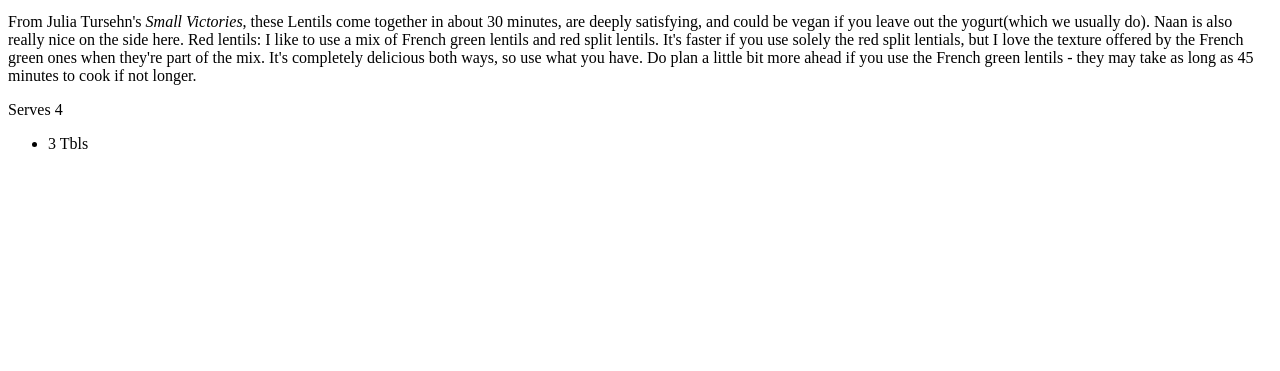
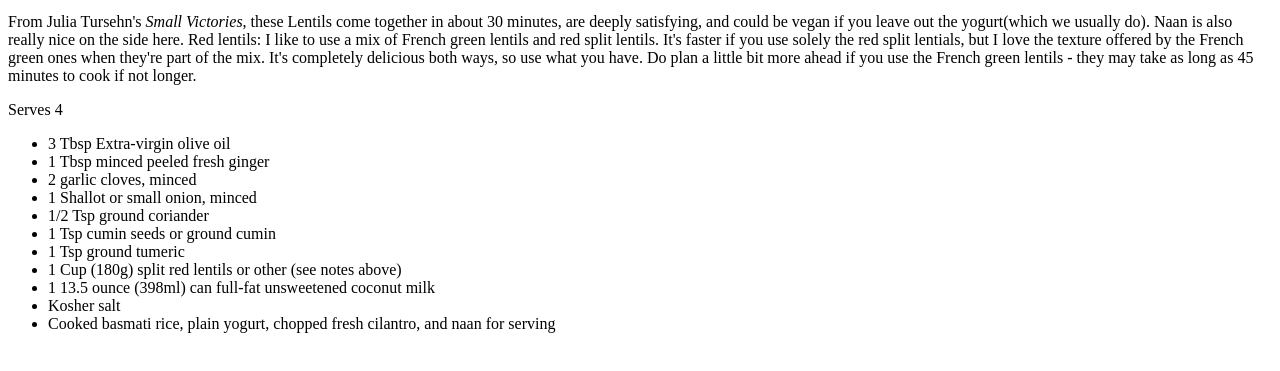
Before and after one commit to routcault/odin-recipes, a plain HTML site: page lentils/lentils.html in a window 1280 px wide. Shown: the part 101-472 px from the top of the page. Drawn offline with Linux system fonts and the light colour scheme.

Commit message:
added ingredients to lentils.html

```diff
--- a/lentils/lentils.html
+++ b/lentils/lentils.html
@@ -1,7 +1,7 @@
 <!DOCTYPE html>
 <html>
 <head>
-    <title>Hearty Lentils</title>
+    <title>Hearty Curried Lentils</title>
     <meta charset="UTF-8">
 <body>
     <h1>Curried Lentils with Coconut Milk</h1>
@@ -18,8 +18,19 @@
     <p> Serves 4</p>
 
     <ul>
-        <li>3 Tbls</li>
+        <li>3 Tbsp Extra-virgin olive oil</li>
+        <li>1 Tbsp minced peeled fresh ginger</li>
+        <li>2 garlic cloves, minced</li>
+        <li>1 Shallot or small onion, minced</li>
+        <li>1/2 Tsp ground coriander</li>
+        <li>1 Tsp cumin seeds or ground cumin</li>
+        <li>1 Tsp ground tumeric</li>
+        <li>1 Cup (180g) split red lentils or other (see notes above)</li>
+        <li>1 13.5 ounce (398ml) can full-fat unsweetened coconut milk</li>
+        <li>Kosher salt</li>
+        <li>Cooked basmati rice, plain yogurt, chopped fresh cilantro, and naan for serving</li>
     </ul>
+
 </body>
 </head>
 </html>
```
